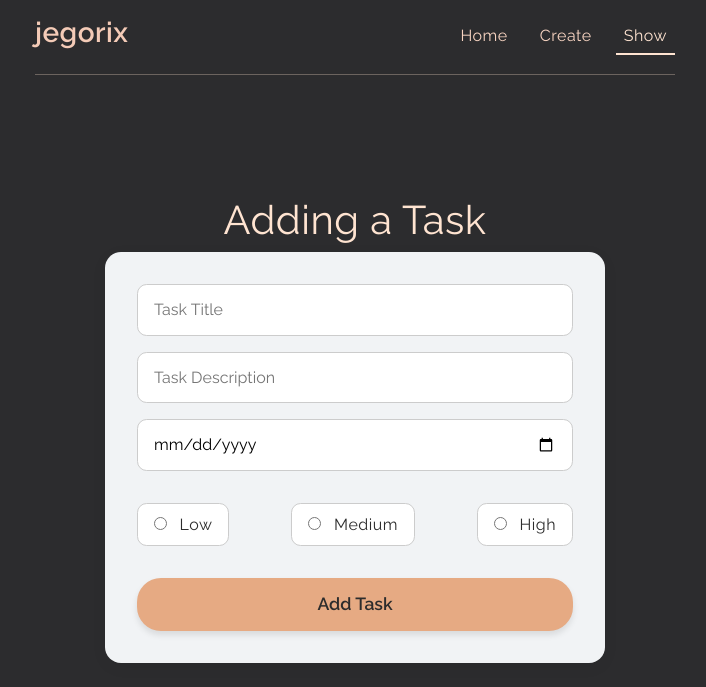
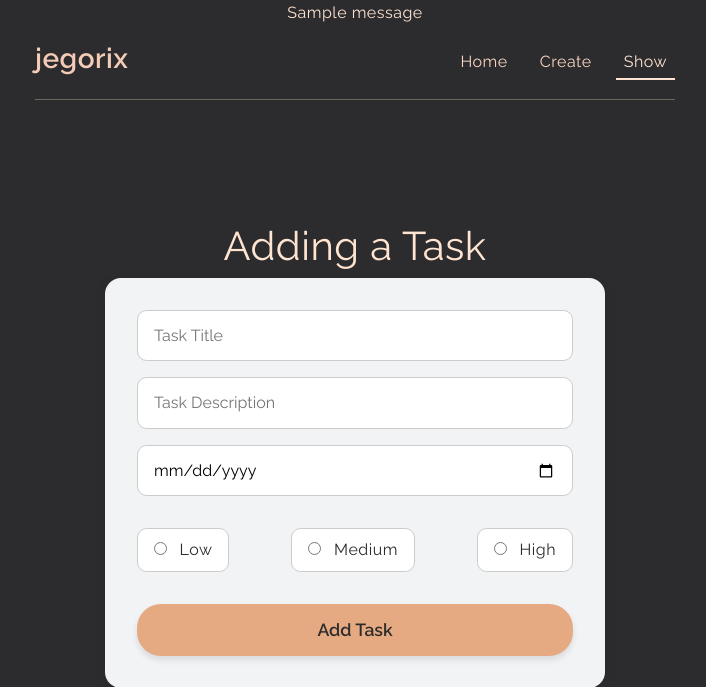
Before and after one commit to jegorix/testapps, a Django app: page /tmanager/show/ in a window 1280 px wide. Shown: the top 687 px of the page, without its empty margins (285-991 px from the left). Run offline with Django 5.2, Linux system fonts and the light colour scheme; tables that the repository leaves empty hold one stand-in row (values such as "Sample post"); one stand-in notice (Sample message) is shown; parts of the project's set-up code (start-up, migrations or seed data) failed here and were passed over; some libraries are stand-ins or nearby versions.

Commit message:
add flush message when add task

```diff
--- a/test_app2/app2/menu/templates/menu/base.html
+++ b/test_app2/app2/menu/templates/menu/base.html
@@ -9,7 +9,21 @@
     <link rel="stylesheet" href="{% static 'menu/css/menu.css' %}">
     <link href="https://fonts.googleapis.com/css2?family=Raleway:wght@300;400;600&display=swap" rel="stylesheet">
 </head>
+
+
+
 <body>
+
+{% if messages %}
+    <div class="message-container">
+        {% for message in messages %}
+            <div class="flash-message {{message.tag}}">
+                {{message}}
+            </div>
+        {% endfor %}
+    </div>
+
+{% endif %}
 
 
 
```
